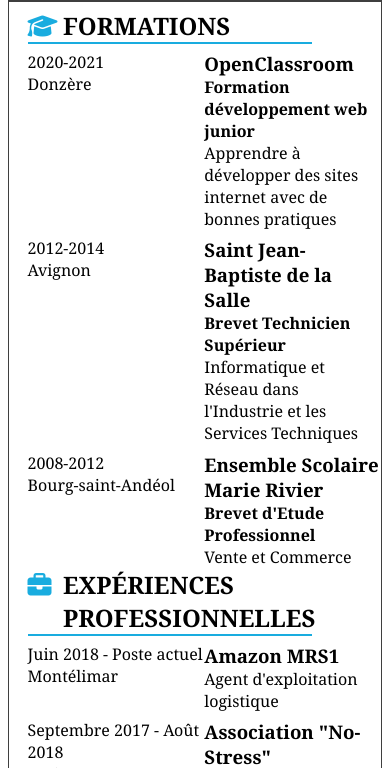
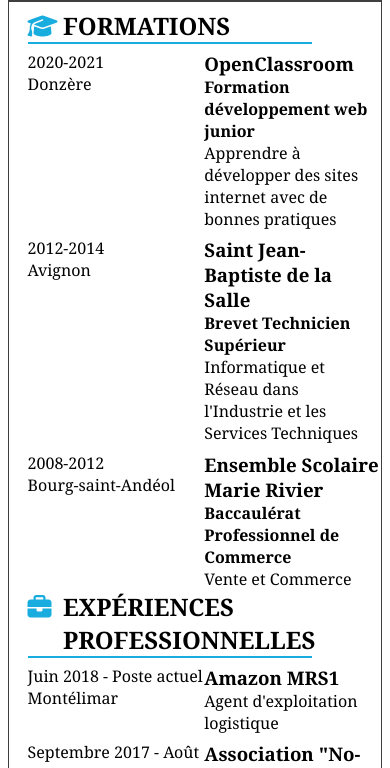
Before and after one commit to VaugeoisThomas/CurriculumVitae, a plain HTML site: page index.html in a window 390 px wide. Shown: the part 332-1100 px from the top of the page. Drawn offline with Linux system fonts and the light colour scheme.

Commit message:
modifications mineures sur le texte

```diff
--- a/css/style.css
+++ b/css/style.css
@@ -11,6 +11,7 @@ h1, h2, h3, h4, h5, h6, p{
     width: 900px;
     margin: auto;
     border: 1px solid #3f3f3f;
+    word-wrap: break-word;
 }
 
 header, main{
@@ -160,6 +161,5 @@ header, main{
    .left_col, .right_col{width: auto; margin-top: 2%;}
    #name {text-align: center;}
    #informations, .informations, #adress, #phone, #email, #website {margin: 0;}
-   #about p {padding: 0 10% 0 10%;
+   #about p {padding: 0 10% 0 10%;}
 }
-}
--- a/index.html
+++ b/index.html
@@ -73,7 +73,7 @@
                         </div>
                         <div class="content">
                             <h3>Ensemble Scolaire Marie Rivier</h3>
-                            <h4>Brevet d'Etude Professionnel</h4>
+                            <h4>Baccaulérat Professionnel de Commerce</h4>
                             <p>Vente et Commerce</p>
                         </div>
                     </article>
@@ -106,7 +106,7 @@
                     </article>
                     <article class="experiences">
                         <div class="date">
-                            <p>Septembre 2017 - Août 2018</p>
+                            <p>Septembre 2017 - Août 2017</p>
                             <p>Paris</p>
                         </div>
                         <div class="content">
```
